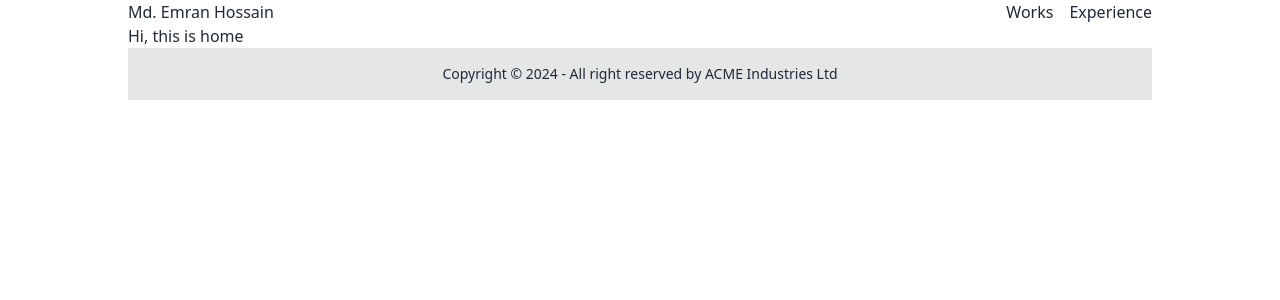
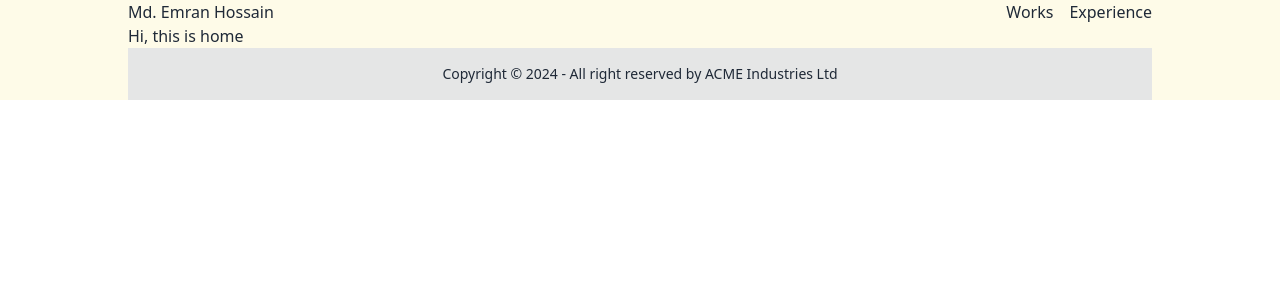
Before and after one commit to Emranhossainshuvo/react-portfolio, a React (Vite) app: page / in a window 1280 px wide. Shown: the top 300 px of the page. Built offline with nearby package versions, Linux system fonts and the light colour scheme.

Commit message:
banner file created and added at the home page

```diff
--- /dev/null
+++ b/src/components/Banner/Banner.jsx
@@ -0,0 +1,10 @@
+
+const Banner = () => {
+    return (
+        <div>
+
+        </div>
+    );
+};
+
+export default Banner;
--- a/src/main.jsx
+++ b/src/main.jsx
@@ -9,6 +9,8 @@
 
 ReactDOM.createRoot(document.getElementById('root')).render(
   <React.StrictMode>
+    <div className='bg-[#FEFBE8]'>
     <RouterProvider router={router} />
+    </div>
   </React.StrictMode>,
 )
--- a/src/pages/Home/Home.jsx
+++ b/src/pages/Home/Home.jsx
@@ -1,3 +1,4 @@
+import Banner from "../../components/Banner/Banner";
 import Footer from "../../components/Footer/Footer";
 import Navbar from "../../components/Navbar/Navbar";
 
@@ -5,6 +6,7 @@
     return (
         <div>
             <Navbar></Navbar>
+            <Banner></Banner>
             <h3>Hi, this is home</h3>
             <Footer></Footer>
         </div>
```
